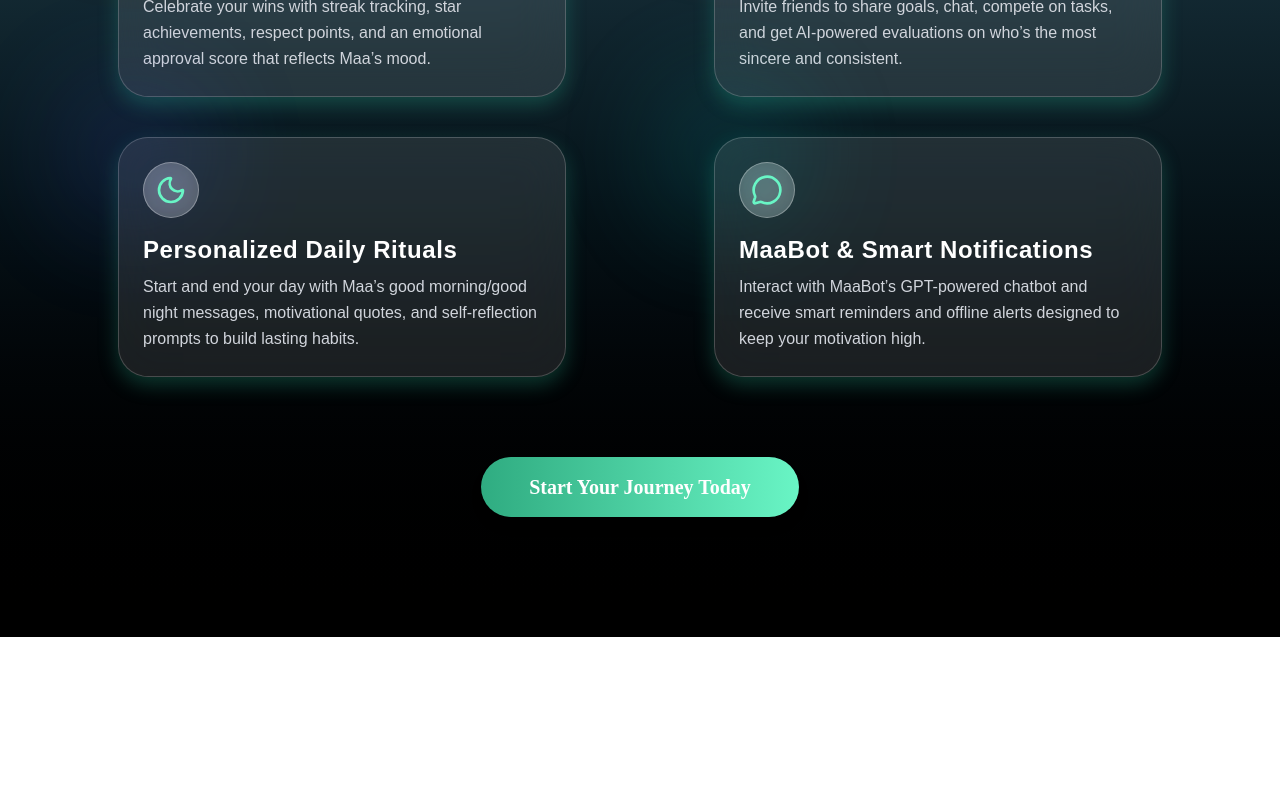
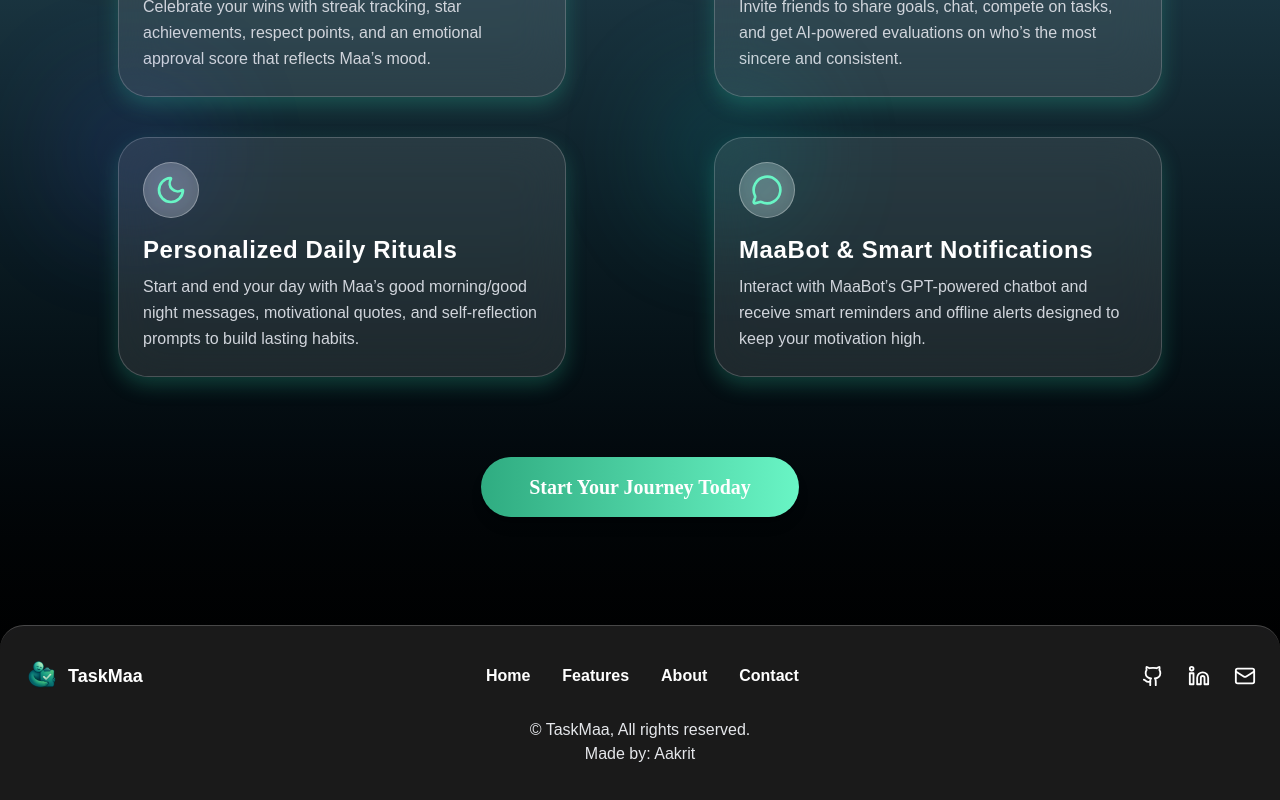
Before and after one commit to aakritrajput/TaskMaaFrontend, a Next.js app: page / in a window 1280 px wide. Shown: the part 1410-2210 px from the top of the page. Before the commit the page ends 2047 px from the top, so only its background shows below. Built offline with nearby package versions, Linux system fonts and the light colour scheme.

Commit message:
Added Footer component and integrated it into the RootLaout

```diff
--- a/app/layout.tsx
+++ b/app/layout.tsx
@@ -2,6 +2,7 @@ import type { Metadata } from "next";
 import { Geist, Geist_Mono } from "next/font/google";
 import "./globals.css";
 import Navbar from "@/components/Navbar";
+import Footer from "@/components/Footer";
 
 const geistSans = Geist({
   variable: "--font-geist-sans",
@@ -28,9 +29,10 @@ export default function RootLayout({
       <body
         className={`${geistSans.variable} ${geistMono.variable} antialiased`}
       >
-        <div className="bg-gradient-to-b from-[#0F2027] py-3 via-[#2C5364] to-black">
+        <div className="bg-gradient-to-b from-[#0F2027] pt-3 via-[#2C5364] to-black">
           <Navbar/>
           {children}
+          <Footer/>
         </div>
       </body>
     </html>
--- /dev/null
+++ b/components/Footer.tsx
@@ -0,0 +1,62 @@
+'use client'
+
+import Image from 'next/image'
+import Link from 'next/link'
+import { Github, Linkedin, Mail } from 'lucide-react'
+
+export default function Footer() {
+  return (
+    <footer className="w-full py-8  px-6 max-w-7xl mx-auto text-gray-300 select-none
+                       backdrop-blur-xl bg-white/10 border-t border-white/20 rounded-t-3xl"
+    >
+     <div className='flex flex-col md:flex-row items-center justify-between'>
+
+      {/* Logo and branding */}
+      <Link href="/" className="flex items-center gap-2">
+        <Image
+          src="/TaskMaa_logo.png"
+          alt="TaskMaa Logo"
+          width={36}
+          height={36}
+          className="rounded-full"
+          priority
+        />
+        <span className="text-white font-semibold text-lg cursor-pointer">TaskMaa</span>
+      </Link>
+
+      {/* Navigation */}
+      <nav className="flex gap-8 mt-6 md:mt-0 text-white font-semibold text-base">
+        <Link href="/" className="hover:text-[#2FAC81] transition">
+          Home
+        </Link>
+        <Link href="/features" className="hover:text-[#2FAC81] transition">
+          Features
+        </Link>
+        <Link href="/about" className="hover:text-[#2FAC81] transition">
+          About
+        </Link>
+        <Link href="/contact" className="hover:text-[#2FAC81] transition">
+          Contact
+        </Link>
+      </nav>
+
+      {/* Social Icons */}
+      <div className="flex gap-6 mt-6 md:mt-0 text-white">
+        <Link href="https://github.com/aakritrajput" target="_blank" rel="noopener noreferrer" aria-label="GitHub" className="hover:text-[#2FAC81] transition">
+          <Github size={22} />
+        </Link>
+        <Link href="https://www.linkedin.com/in/aakrit-rajput" target="_blank" rel="noopener noreferrer" aria-label="LinkedIn" className="hover:text-[#2FAC81] transition">
+          <Linkedin size={22} />
+        </Link>
+        <Link href="mailto:aakritrajpt87@gmail.com" target="_blank" rel="noopener noreferrer" aria-label="Instagram" className="hover:text-[#2FAC81] transition">
+          <Mail size={22} />
+        </Link>
+      </div>
+     </div>
+     <div className='flex flex-col mt-4 items-center py-2'>
+      <p className='text-gray-200 '>&copy; TaskMaa, All rights reserved.</p>
+      <p className='text-gray-200 '>Made by: Aakrit</p>
+     </div>
+    </footer>
+  )
+}
--- a/components/Navbar.tsx
+++ b/components/Navbar.tsx
@@ -13,7 +13,7 @@ export default function Navbar() {
 
   // helper to check active route and return classes
   function linkClass(href: string) {
-    const base = "cursor-pointer transition text-xl lg:text-2xl";
+    const base = "cursor-pointer transition text-xl lg:text-[22px]";
     const active = "text-[#4cdcae]";
     const inactive = "text-white hover:text-[#4cdcae]";
 
@@ -100,7 +100,7 @@ export default function Navbar() {
           </div>
 
           {/* Links */}
-          <nav className="flex flex-col gap-3.5 text-white text-2xl flex-grow">
+          <nav className="flex flex-col gap-3.5 text-white text-[22px] flex-grow">
             <Link
               href="/"
               onClick={() => setMenuOpen(false)}
```
